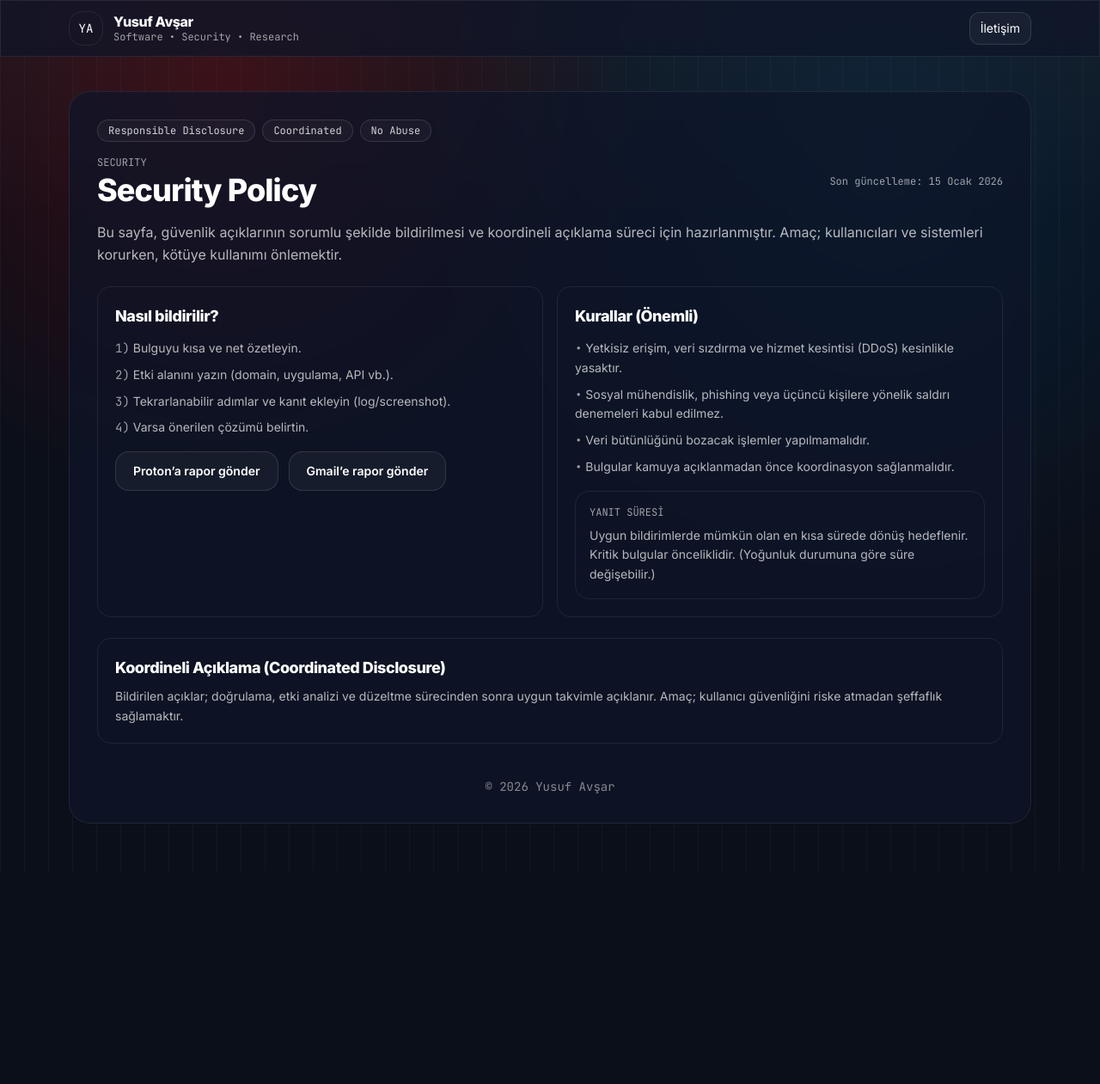
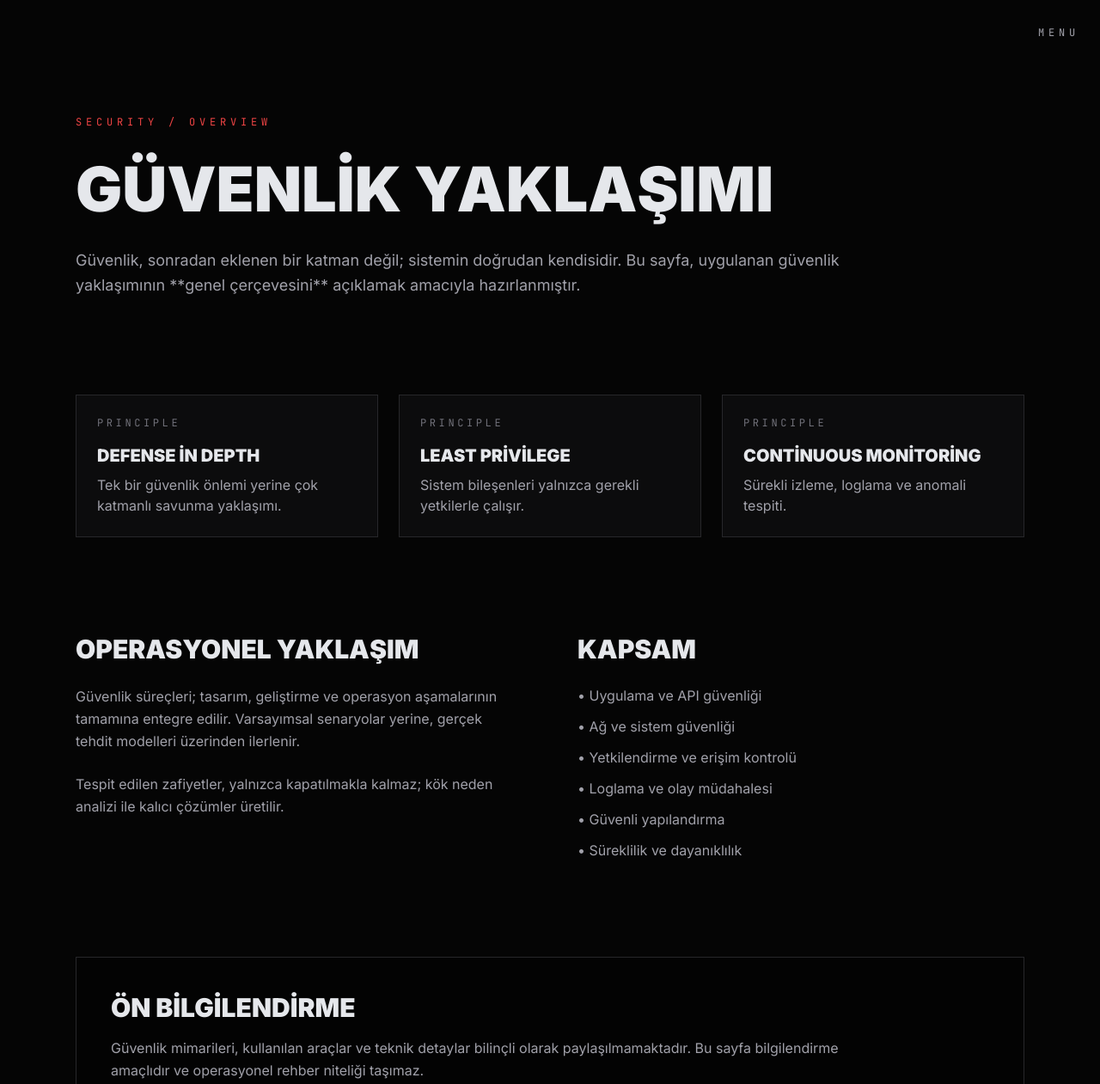
Before and after one commit to yusufavsarofficial/yusufavsarofficial.github.io, a plain HTML site: page security.html in a window 1280 px wide. Shown: the top 1261 px of the page at 86% size. Before the commit the page ends 1014 px from the top, so only its background shows below. Drawn offline with nearby package versions, Linux system fonts and the light colour scheme.

Commit message:
Update security.html

```diff
--- a/security.html
+++ b/security.html
@@ -1,138 +1,182 @@
-<!DOCTYPE html>
+<!doctype html>
 <html lang="tr">
 <head>
-  <meta charset="UTF-8" />
-  <meta name="viewport" content="width=device-width, initial-scale=1.0" />
-  <title>Security Policy | Yusuf Avşar</title>
-  <meta name="description" content="Yusuf Avşar — Güvenlik Politikası / Responsible Disclosure. Güvenlik açığı bildirimi ve koordineli açıklama kuralları." />
-  <meta name="author" content="Yusuf Avşar" />
-  <meta name="theme-color" content="#0b0f19" />
+  <meta charset="UTF-8">
+  <title>Güvenlik | Yusuf Avşar</title>
+  <meta name="viewport" content="width=device-width, initial-scale=1.0">
 
-  <link rel="preconnect" href="https://fonts.googleapis.com">
-  <link rel="preconnect" href="https://fonts.gstatic.com" crossorigin>
-  <link href="https://fonts.googleapis.com/css2?family=Inter:wght@300;400;600;800&family=JetBrains+Mono:wght@300;400;700&display=swap" rel="stylesheet">
+  <!-- Tailwind -->
   <script src="https://cdn.tailwindcss.com"></script>
 
+  <!-- Fonts -->
+  <link href="https://fonts.googleapis.com/css2?family=JetBrains+Mono:wght@300;400;700&family=Inter:wght@300;400;700;900&display=swap" rel="stylesheet">
+
   <style>
-    :root{--bg:#0b0f19;--line:rgba(255,255,255,.08);--glow:rgba(255,0,0,.18);}
-    html,body{font-family:Inter,system-ui,-apple-system,Segoe UI,Roboto,Arial,sans-serif;background:var(--bg);}
-    .mono{font-family:"JetBrains Mono", ui-monospace, SFMono-Regular, Menlo, Monaco, Consolas, "Liberation Mono","Courier New", monospace;}
-    .gridline{
-      background-image:
-        radial-gradient(circle at 20% 10%, var(--glow), transparent 35%),
-        radial-gradient(circle at 80% 20%, rgba(0,153,255,.12), transparent 40%),
-        linear-gradient(to bottom, rgba(255,255,255,.04), transparent 25%),
-        linear-gradient(to right, rgba(255,255,255,.03) 1px, transparent 1px);
-      background-size: auto, auto, auto, 28px 28px;
-      background-position: center, center, center, 0 0;
+    body{
+      font-family:Inter,system-ui;
+      background:#050505;
+      color:#e5e7eb;
     }
-    .glass{background: rgba(15, 22, 41, 0.72);border: 1px solid var(--line);backdrop-filter: blur(10px);}
-    .soft-border{border:1px solid var(--line);}
-    .btn{border:1px solid rgba(255,255,255,.12);background: rgba(255,255,255,.04);}
-    .btn:hover{background: rgba(255,255,255,.07);}
-    .badge{border:1px solid rgba(255,255,255,.12);background: rgba(255,255,255,.03);}
+    .mono{font-family:"JetBrains Mono",monospace}
   </style>
 </head>
 
-<body class="text-white gridline min-h-screen">
-  <header class="sticky top-0 z-50">
-    <div class="glass">
-      <div class="max-w-6xl mx-auto px-4 py-3 flex items-center justify-between gap-3">
-        <a href="index.html" class="flex items-center gap-3">
-          <div class="w-10 h-10 rounded-2xl soft-border grid place-items-center"><span class="mono text-sm">YA</span></div>
-          <div class="leading-tight">
-            <div class="font-extrabold tracking-tight">Yusuf Avşar</div>
-            <div class="text-xs text-white/60 mono">Software • Security • Research</div>
-          </div>
-        </a>
-        <div class="flex items-center gap-2">
-          <a href="contact.html" class="btn px-3 py-2 rounded-xl text-sm">İletişim</a>
-        </div>
-      </div>
+<body class="min-h-screen overflow-x-hidden">
+
+<!-- HEADER -->
+<header class="fixed top-0 right-0 z-[100] p-6">
+  <button id="menuTrigger"
+    class="mono text-xs tracking-[0.4em] uppercase text-zinc-400 hover:text-red-500 transition">
+    MENU
+  </button>
+</header>
+
+<!-- HAMBURGER MENU -->
+<div id="mobileMenu" class="fixed inset-0 z-[90] translate-x-full bg-black/70">
+  <div id="menuBackdrop" class="absolute inset-0"></div>
+  <aside class="absolute right-0 top-0 h-full w-full md:w-[520px] bg-black/90 backdrop-blur-xl border-l border-zinc-800 p-10">
+    <button id="menuClose"
+      class="mono text-xs tracking-[0.3em] text-zinc-400 hover:text-red-500 transition">
+      KAPAT
+    </button>
+
+    <nav class="mt-16 space-y-6 text-4xl uppercase font-black">
+      <a href="index.html" class="block hover:text-red-500 transition">Anasayfa</a>
+      <a href="about.html" class="block hover:text-red-500 transition">Hakkımda</a>
+      <a href="services.html" class="block hover:text-red-500 transition">Hizmetler</a>
+      <a href="projects.html" class="block hover:text-red-500 transition">Projeler</a>
+      <a href="security.html" class="block text-red-500">Güvenlik</a>
+      <a href="contact.html" class="block hover:text-red-500 transition">İletişim</a>
+
+      <div class="pt-6 border-t border-zinc-800"></div>
+
+      <button data-denied class="text-left text-zinc-600 cursor-not-allowed">
+        Eğitimler <span class="ml-3 text-xs mono tracking-[0.3em] border border-zinc-700 px-2 py-1 rounded">ACCESS DENIED</span>
+      </button>
+      <button data-denied class="text-left text-zinc-600 cursor-not-allowed">
+        Kariyer <span class="ml-3 text-xs mono tracking-[0.3em] border border-zinc-700 px-2 py-1 rounded">RESTRICTED</span>
+      </button>
+      <button data-denied class="text-left text-zinc-600 cursor-not-allowed">
+        Burs <span class="ml-3 text-xs mono tracking-[0.3em] border border-zinc-700 px-2 py-1 rounded">AUTH REQUIRED</span>
+      </button>
+    </nav>
+  </aside>
+</div>
+
+<!-- MAIN -->
+<main class="pt-32 px-6 max-w-6xl mx-auto space-y-28">
+
+  <!-- HEADER -->
+  <section class="space-y-8">
+    <span class="mono text-xs tracking-[0.4em] text-red-500 uppercase">
+      SECURITY / OVERVIEW
+    </span>
+
+    <h1 class="text-6xl md:text-7xl font-black uppercase leading-tight">
+      Güvenlik Yaklaşımı
+    </h1>
+
+    <p class="text-zinc-400 text-lg max-w-4xl leading-relaxed">
+      Güvenlik, sonradan eklenen bir katman değil; sistemin doğrudan
+      kendisidir. Bu sayfa, uygulanan güvenlik yaklaşımının
+      **genel çerçevesini** açıklamak amacıyla hazırlanmıştır.
+    </p>
+  </section>
+
+  <!-- CORE PRINCIPLES -->
+  <section class="grid md:grid-cols-3 gap-6">
+
+    <div class="border border-zinc-800 p-6 bg-zinc-900/40">
+      <p class="mono text-xs tracking-[0.3em] text-zinc-500">PRINCIPLE</p>
+      <h3 class="mt-4 text-xl font-black uppercase">Defense in Depth</h3>
+      <p class="mt-2 text-zinc-400">
+        Tek bir güvenlik önlemi yerine çok katmanlı savunma yaklaşımı.
+      </p>
     </div>
-  </header>
 
-  <main class="max-w-6xl mx-auto px-4 pt-10 pb-14">
-    <section class="glass rounded-3xl p-6 md:p-8">
-      <div class="flex flex-wrap items-center gap-2 mb-4">
-        <span class="badge px-3 py-1 rounded-full text-xs mono text-white/80">Responsible Disclosure</span>
-        <span class="badge px-3 py-1 rounded-full text-xs mono text-white/80">Coordinated</span>
-        <span class="badge px-3 py-1 rounded-full text-xs mono text-white/80">No Abuse</span>
-      </div>
+    <div class="border border-zinc-800 p-6 bg-zinc-900/40">
+      <p class="mono text-xs tracking-[0.3em] text-zinc-500">PRINCIPLE</p>
+      <h3 class="mt-4 text-xl font-black uppercase">Least Privilege</h3>
+      <p class="mt-2 text-zinc-400">
+        Sistem bileşenleri yalnızca gerekli yetkilerle çalışır.
+      </p>
+    </div>
 
-      <div class="flex items-center justify-between gap-3">
-        <div>
-          <div class="text-xs text-white/60 mono">SECURITY</div>
-          <h1 class="mt-1 text-3xl md:text-4xl font-extrabold tracking-tight">Security Policy</h1>
-        </div>
-        <span class="mono text-xs text-white/60">Son güncelleme: <span id="lastUpdated"></span></span>
-      </div>
+    <div class="border border-zinc-800 p-6 bg-zinc-900/40">
+      <p class="mono text-xs tracking-[0.3em] text-zinc-500">PRINCIPLE</p>
+      <h3 class="mt-4 text-xl font-black uppercase">Continuous Monitoring</h3>
+      <p class="mt-2 text-zinc-400">
+        Sürekli izleme, loglama ve anomali tespiti.
+      </p>
+    </div>
 
-      <p class="mt-4 text-white/70 leading-relaxed">
-        Bu sayfa, güvenlik açıklarının sorumlu şekilde bildirilmesi ve koordineli açıklama süreci için hazırlanmıştır.
-        Amaç; kullanıcıları ve sistemleri korurken, kötüye kullanımı önlemektir.
+  </section>
+
+  <!-- APPROACH -->
+  <section class="grid md:grid-cols-2 gap-16">
+
+    <div class="space-y-6">
+      <h2 class="text-3xl font-black uppercase">Operasyonel Yaklaşım</h2>
+      <p class="text-zinc-400 leading-relaxed">
+        Güvenlik süreçleri; tasarım, geliştirme ve operasyon
+        aşamalarının tamamına entegre edilir.
+        Varsayımsal senaryolar yerine, gerçek tehdit modelleri
+        üzerinden ilerlenir.
       </p>
+      <p class="text-zinc-400 leading-relaxed">
+        Tespit edilen zafiyetler, yalnızca kapatılmakla kalmaz;
+        kök neden analizi ile kalıcı çözümler üretilir.
+      </p>
+    </div>
 
-      <div class="mt-6 grid lg:grid-cols-2 gap-4">
-        <div class="soft-border rounded-2xl p-5">
-          <h2 class="font-bold text-lg tracking-tight">Nasıl bildirilir?</h2>
-          <ul class="mt-3 space-y-2 text-white/70 text-sm leading-relaxed">
-            <li><span class="mono text-white/60">1)</span> Bulguyu kısa ve net özetleyin.</li>
-            <li><span class="mono text-white/60">2)</span> Etki alanını yazın (domain, uygulama, API vb.).</li>
-            <li><span class="mono text-white/60">3)</span> Tekrarlanabilir adımlar ve kanıt ekleyin (log/screenshot).</li>
-            <li><span class="mono text-white/60">4)</span> Varsa önerilen çözümü belirtin.</li>
-          </ul>
+    <div class="space-y-6">
+      <h2 class="text-3xl font-black uppercase">Kapsam</h2>
+      <ul class="space-y-3 text-zinc-400">
+        <li>• Uygulama ve API güvenliği</li>
+        <li>• Ağ ve sistem güvenliği</li>
+        <li>• Yetkilendirme ve erişim kontrolü</li>
+        <li>• Loglama ve olay müdahalesi</li>
+        <li>• Güvenli yapılandırma</li>
+        <li>• Süreklilik ve dayanıklılık</li>
+      </ul>
+    </div>
+  </section>
 
-          <div class="mt-4 flex flex-col sm:flex-row gap-3">
-            <a class="btn rounded-2xl px-5 py-3 text-sm font-semibold text-center"
-               href="mailto:yusufavsarofficial@proton.me?subject=Security%20Report%20-%20Responsible%20Disclosure&body=Merhaba%20Yusuf%20Avşar,%0A%0ABulgu%20Özeti:%0AEtkilenen%20Varlık%20(domain/app/api):%0ASeverity%20(tahmini):%0ATekrarlanabilir%20Adımlar:%0AKanıt%20(log/screenshot):%0AÖneri:%0A%0Aİletişim:%0A%0ATeşekkürler.">
-              Proton’a rapor gönder
-            </a>
-            <a class="btn rounded-2xl px-5 py-3 text-sm font-semibold text-center"
-               href="mailto:yusufavsarofficial@gmail.com?subject=Security%20Report%20-%20Responsible%20Disclosure&body=Merhaba%20Yusuf%20Avşar,%0A%0ABulgu%20Özeti:%0AEtkilenen%20Varlık%20(domain/app/api):%0ASeverity%20(tahmini):%0ATekrarlanabilir%20Adımlar:%0AKanıt%20(log/screenshot):%0AÖneri:%0A%0Aİletişim:%0A%0ATeşekkürler.">
-              Gmail’e rapor gönder
-            </a>
-          </div>
-        </div>
+  <!-- NOTICE -->
+  <section class="border border-zinc-800 p-10 bg-black/40 space-y-4">
+    <h2 class="text-3xl font-black uppercase">Ön Bilgilendirme</h2>
+    <p class="text-zinc-400 max-w-4xl leading-relaxed">
+      Güvenlik mimarileri, kullanılan araçlar ve teknik detaylar
+      bilinçli olarak paylaşılmamaktadır.
+      Bu sayfa bilgilendirme amaçlıdır ve operasyonel rehber
+      niteliği taşımaz.
+    </p>
+  </section>
 
-        <div class="soft-border rounded-2xl p-5">
-          <h2 class="font-bold text-lg tracking-tight">Kurallar (Önemli)</h2>
-          <ul class="mt-3 space-y-2 text-white/70 text-sm leading-relaxed">
-            <li><span class="mono text-white/60">•</span> Yetkisiz erişim, veri sızdırma ve hizmet kesintisi (DDoS) kesinlikle yasaktır.</li>
-            <li><span class="mono text-white/60">•</span> Sosyal mühendislik, phishing veya üçüncü kişilere yönelik saldırı denemeleri kabul edilmez.</li>
-            <li><span class="mono text-white/60">•</span> Veri bütünlüğünü bozacak işlemler yapılmamalıdır.</li>
-            <li><span class="mono text-white/60">•</span> Bulgular kamuya açıklanmadan önce koordinasyon sağlanmalıdır.</li>
-          </ul>
+</main>
 
-          <div class="mt-4 soft-border rounded-2xl p-4">
-            <div class="text-xs text-white/60 mono">YANIT SÜRESİ</div>
-            <p class="mt-2 text-white/70 text-sm leading-relaxed">
-              Uygun bildirimlerde mümkün olan en kısa sürede dönüş hedeflenir.
-              Kritik bulgular önceliklidir. (Yoğunluk durumuna göre süre değişebilir.)
-            </p>
-          </div>
-        </div>
-      </div>
+<!-- FOOTER -->
+<footer class="mt-32 py-10 border-t border-zinc-800 text-center mono text-xs tracking-[0.3em] text-zinc-500">
+  © 2010 – 2026 YUSUF AVŞAR • AYFSOFT
+</footer>
 
-      <div class="mt-6 soft-border rounded-2xl p-5">
-        <h2 class="font-bold text-lg tracking-tight">Koordineli Açıklama (Coordinated Disclosure)</h2>
-        <p class="mt-2 text-white/70 text-sm leading-relaxed">
-          Bildirilen açıklar; doğrulama, etki analizi ve düzeltme sürecinden sonra uygun takvimle açıklanır.
-          Amaç; kullanıcı güvenliğini riske atmadan şeffaflık sağlamaktır.
-        </p>
-      </div>
+<!-- JS -->
+<script>
+document.addEventListener("DOMContentLoaded", () => {
+  const menuTrigger  = document.getElementById("menuTrigger");
+  const mobileMenu   = document.getElementById("mobileMenu");
+  const menuClose    = document.getElementById("menuClose");
+  const menuBackdrop = document.getElementById("menuBackdrop");
 
-      <footer class="mt-10 text-center text-white/50 text-sm">
-        <div class="mono">© <span id="year"></span> Yusuf Avşar</div>
-      </footer>
-    </section>
-  </main>
+  function openMenu(){ mobileMenu.classList.remove("translate-x-full"); }
+  function closeMenu(){ mobileMenu.classList.add("translate-x-full"); }
 
-  <script>
-    document.getElementById("year").textContent = new Date().getFullYear();
-    const d = new Date();
-    const fmt = d.toLocaleDateString("tr-TR", { year:"numeric", month:"long", day:"2-digit" });
-    document.getElementById("lastUpdated").textContent = fmt;
-  </script>
+  menuTrigger.addEventListener("click", openMenu);
+  menuClose.addEventListener("click", closeMenu);
+  menuBackdrop.addEventListener("click", closeMenu);
+  window.addEventListener("keydown", e => { if(e.key === "Escape") closeMenu(); });
+});
+</script>
+
 </body>
 </html>
```
